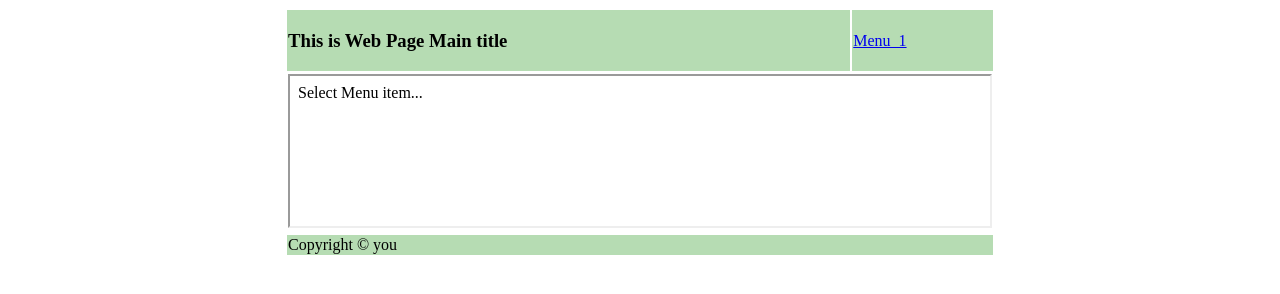
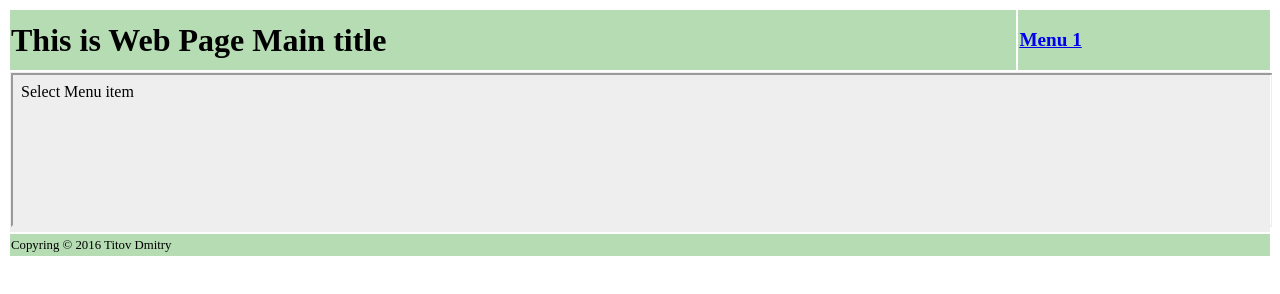
Before and after one commit to TitovDmitry/fe-rsu-dmitry_titov, a plain HTML site: page task_1/index.html in a window 1280 px wide. Drawn offline with Linux system fonts and the light colour scheme.

Commit message:
html_fundamentals

```diff
--- a/task_1/index.html
+++ b/task_1/index.html
@@ -4,41 +4,54 @@
   <title>task_4</title>
     <meta charset="utf-8">
 	<style>
-	 .cell_one{
-	  background: #b6dcb3;
-	  height: 50px;
+	 table {
+	   margin: auto;
+	   overflow:  hidden;
+	   height:  250px;
+	   width: 100%;
 	 }
-	 .cell_two{
-	  background: #b6dcb3;
-	  height: 10px;
+	 .one {
+	   background: #b5dcb3;
+	   height:  30%;
+	   width: 80%;
+	   font-size: 200%;
+	   font-weight: 600;
 	 }
-	 table {
-	  border: 2px white;;
-	  margin: auto;
-	  width: 700px;
-	  padding: 0px;
+	 .two {
+	   background: #b5dcb3;
+	   height:  30%;
+	   width: 20%;
+	   font-size: 120%;
+	   font-weight: 600;
+	 }
+	 .three {
+	   height:  60%;
+	   background: #eeeeee;
+	 }
+	 .for {
+	   height:  10%;
+	   background: #b5dcb3;
+	   font-size: 80%;
 	 }
 	 iframe {
-	  width: 700px;
+	   width: 100%;
 	 }
 	</style>
  </head>
  <body>
-    <table>
+ <table>
   <tr>
-    <td class="cell_one"><h3>This is Web Page Main title</h3></td>
-	<td class="cell_one">
-      <a href="page.html" target="myiframe">Menu_1</a>
-	</td>
+   <td class="one">This is Web Page Main title</td>
+   <td class="two"><a href="page_2.html" target="frame_one">Menu 1</a></td>
   </tr>
   <tr>
-    <td colspan="2">
-	  <iframe name="myiframe" src="iframe.html"></iframe>
-	</td>
+   <td colspan="2" class="three">
+		<iframe name="frame_one" src="page.html" ></iframe>
+   </td>
   </tr>
   <tr>
-    <td colspan="2" class="cell_two">Copyright &#169; you</td>
+   <td colspan="2" class="for">Copyring © 2016 Titov Dmitry</td>
   </tr>
-</table>
+ </table>
  </body>
 </html>
--- a/task_1/page.html
+++ b/task_1/page.html
@@ -3,29 +3,8 @@
  <head>
   <title>task_4</title>
     <meta charset="utf-8">
-	<style>
-	  table{
-	   padding: 0px;
-	  }
-	 .cell_one{
-	  background: #aba9ab;
-	  }
-	 .td {
-	 width: 50%;
-	 }
-	</style>
  </head>
  <body>
-  <table>
-    <tr>
-     <td>
-	   <ul class="cell_one"><li><a href="page_1.html" target="myiframe2">Page_1</a> </li>
-	   <li><a href="page_2.html" target="myiframe2">Page_2</a></li></ul>
-	 </td>
-	<td class="td">
-	 <iframe name="myiframe2" src="page_1.html"></iframe>
-	</td>
-    </tr>
-  </table>
+ Select Menu item
  </body>
 </html>
--- a/task_1/iframe.html
+++ b/task_1/page_3.html
@@ -5,6 +5,6 @@
     <meta charset="utf-8">
  </head>
  <body>
-    Select Menu item...
+ Page_1
  </body>
 </html>
```
Also changed, not shown: task_1/page_2.html (+31 -1 lines), task_1/page_4.html (renamed from task_1/page_1.html, +1 -1 lines).
